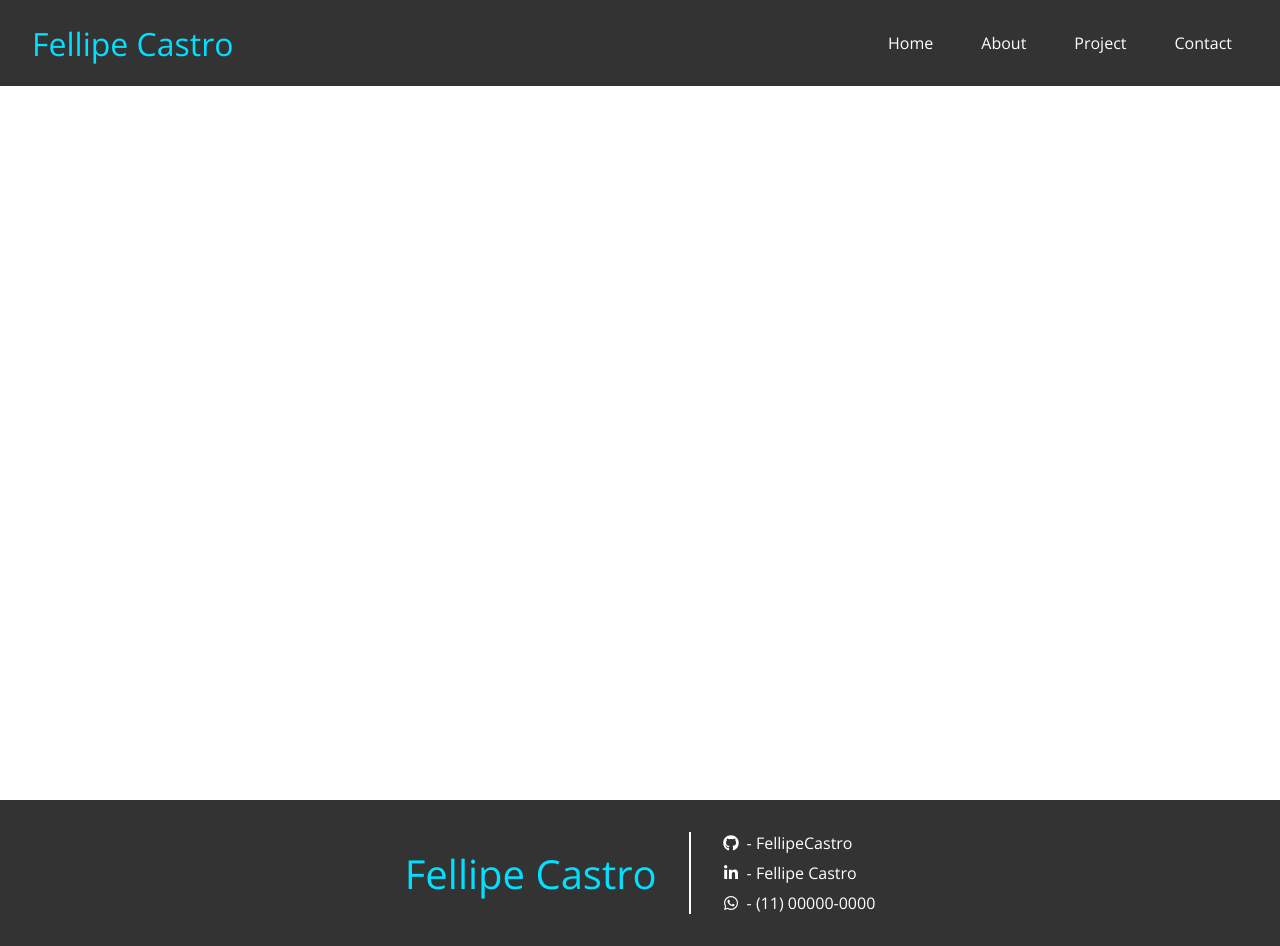
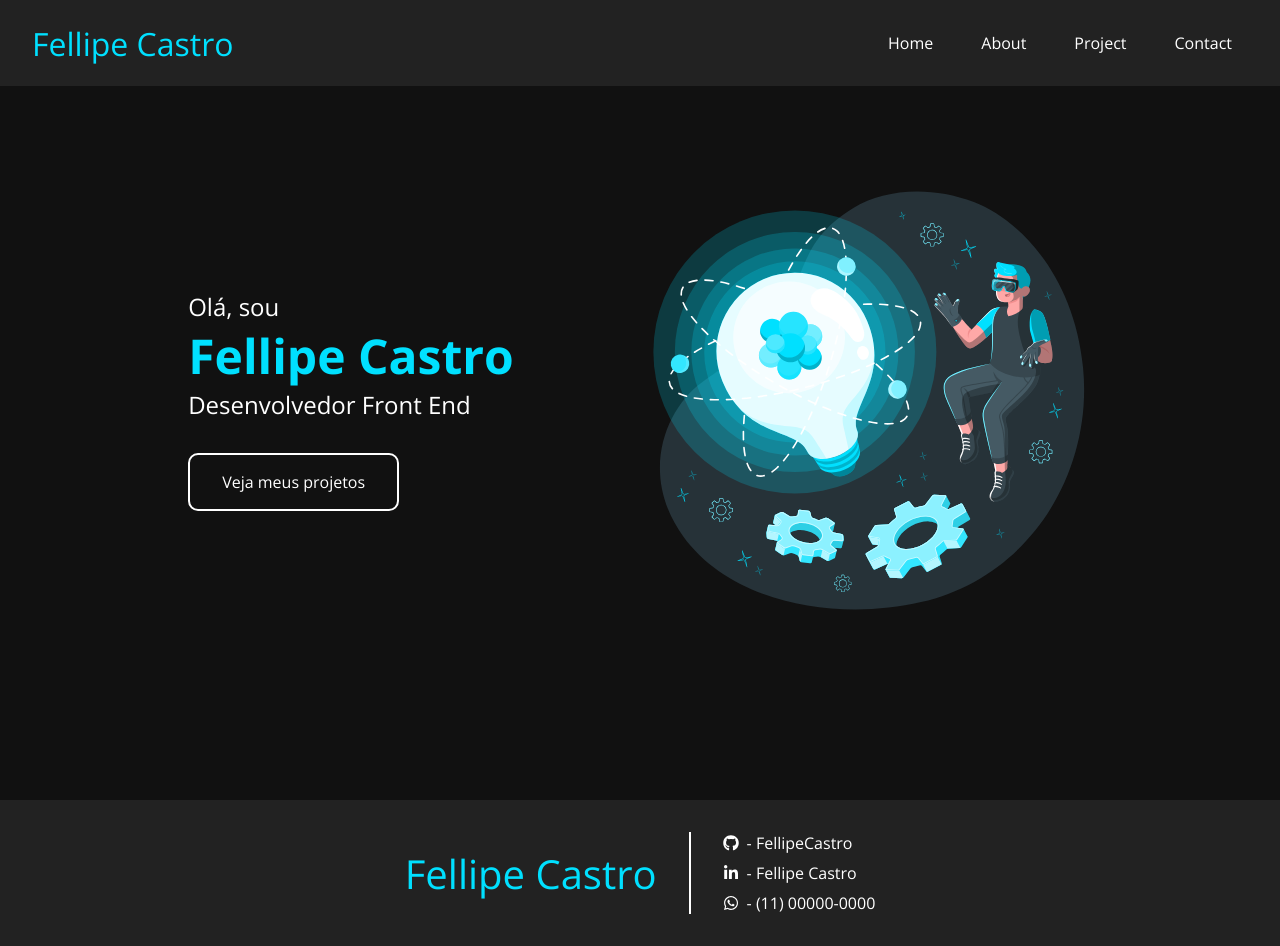
Before and after one commit to FellipeCastro/portifolio, a React (Vite) app: page / in a window 1280 px wide. Built offline with nearby package versions, Linux system fonts and the light colour scheme.

Commit message:
Home finalizada

```diff
--- a/src/App.css
+++ b/src/App.css
@@ -1,3 +1,7 @@
+html {
+    scroll-behavior: smooth;
+}
+
 .container {
     min-height: 100vh;
 }
--- a/src/App.jsx
+++ b/src/App.jsx
@@ -2,6 +2,7 @@ import { useState } from 'react'
 import './App.css'
 import Header from './components/Header'
 import Footer from './components/Footer'
+import Home from './components/Home'
 
 export default function App() {
 
@@ -10,7 +11,7 @@ export default function App() {
       <Header />
 
       <div className="container">
-
+        <Home />
       </div>
 
       <Footer />
--- a/src/components/Footer.css
+++ b/src/components/Footer.css
@@ -1,5 +1,5 @@
 .footer {
-    background-color: #333;
+    background-color: #222;
     padding: 2em;
     display: flex;
     justify-content: center;
--- a/src/components/Header.css
+++ b/src/components/Header.css
@@ -1,6 +1,6 @@
 .header {
     width: 100%;
-    background-color: #333;
+    background-color: #222;
     padding: 1em 2em;
     display: flex;
     justify-content: space-between;
--- a/src/components/Header.jsx
+++ b/src/components/Header.jsx
@@ -6,7 +6,7 @@ export default function Header() {
             <h1>Fellipe Castro</h1>
 
             <nav>
-                <a href="#">Home</a>
+                <a href="#home">Home</a>
                 <a href="#">About</a>
                 <a href="#">Project</a>
                 <a href="#">Contact</a>
--- /dev/null
+++ b/src/components/Home.css
@@ -0,0 +1,49 @@
+.home {
+    width: 100%;
+    height: 100vh;
+    display: flex;
+    justify-content: center;
+    align-items: center;
+    gap: 10%;
+    background-color: #111;
+}
+
+.text-container {
+    display: flex;
+    flex-direction: column;
+    justify-content: center;
+    align-items: flex-start;
+    gap: 2em;
+}
+
+.text-container h2 {
+    color: #fff;
+    font-weight: 400;
+}
+
+.text-container h2 span {
+    color: #00e0ff;
+    font-size: 2em;
+    font-weight: 800;
+}
+
+.text-container a {
+    color: #fff;
+    border: 2px solid #fff;
+    border-radius: 10px;
+    padding: 1em 2em;
+    transition: .5s;
+}
+
+.text-container a:hover {
+    color: #00e0ff;
+    border-color: #00e0ff;
+}
+
+.img-container {
+    width: 450px;
+}
+
+.img-container img {
+    width: 100%;
+}
--- /dev/null
+++ b/src/components/Home.jsx
@@ -0,0 +1,22 @@
+import Img from '../img/img-home.svg'
+
+import './Home.css'
+
+export default function Home() {
+    return (
+        <div className='home' id='home'>
+            <div className="text-container">
+                <h2>
+                    Olá, sou <br />
+                    <span>Fellipe Castro</span> <br />
+                    Desenvolvedor Front End
+                </h2>
+
+                <a href="#">Veja meus projetos</a>
+            </div>
+            <div className="img-container">
+                <img src={Img} alt="Home image" />
+            </div>
+        </div>
+    )
+}
```
Also changed, not shown: src/img/img-home.svg (added).
